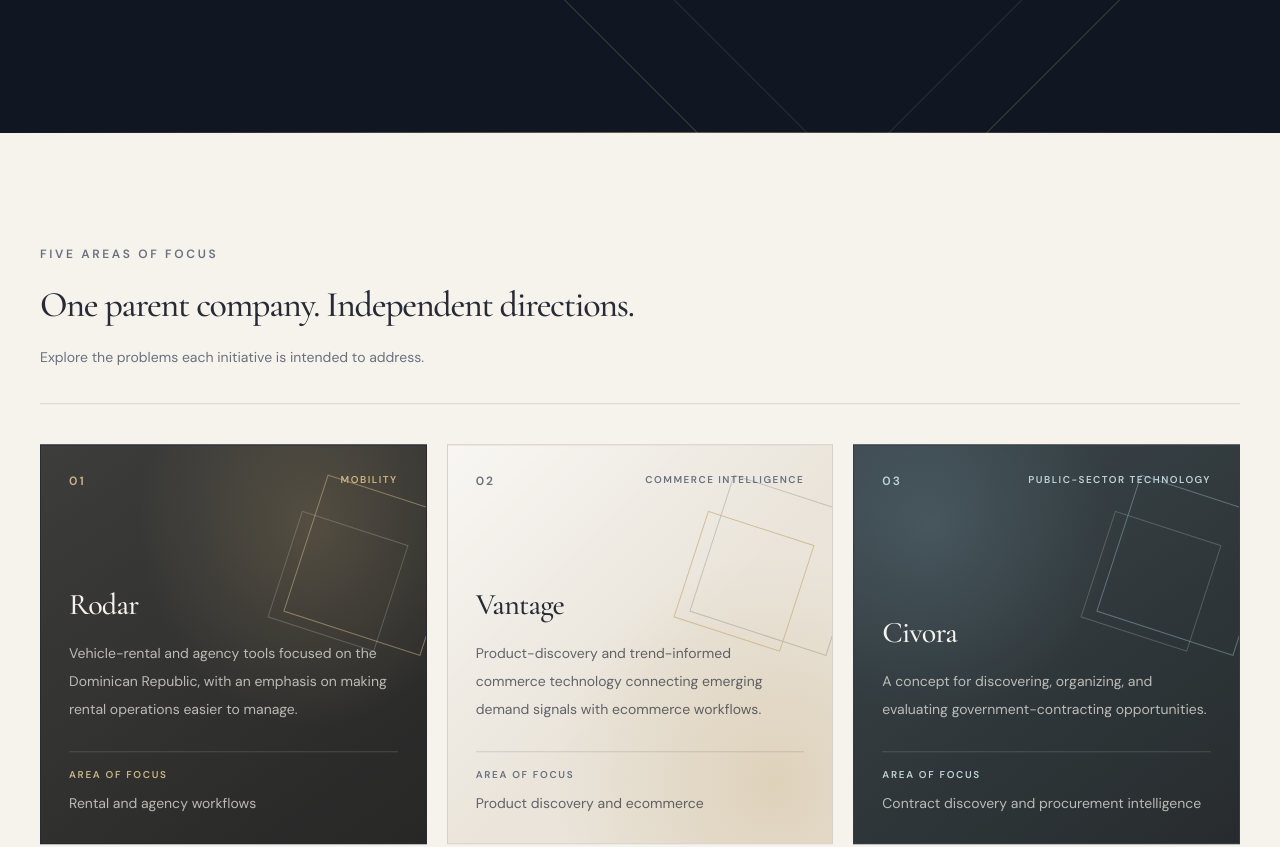
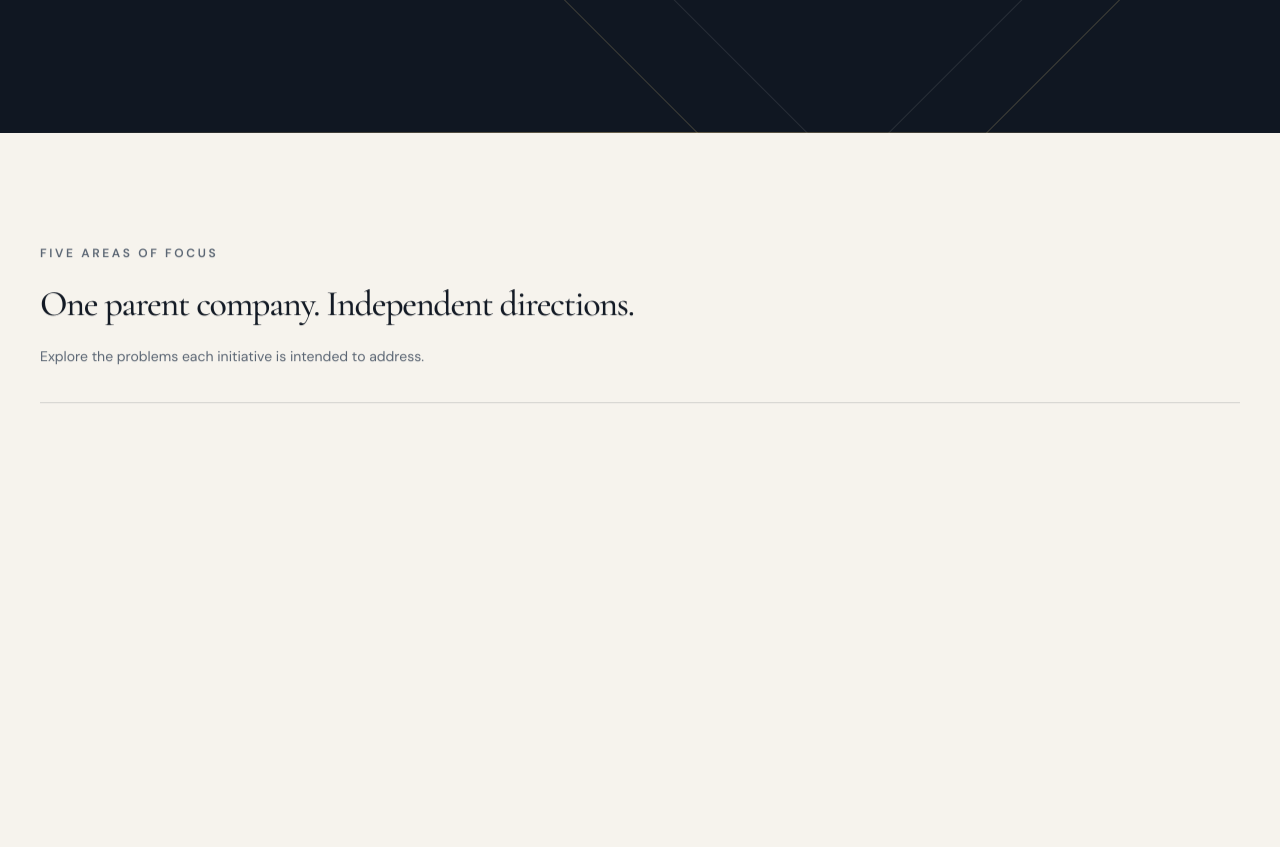
Before and after one commit to StarksDOOM/fulcastle-site, a Next.js app: page /ventures in a window 1280 px wide. Shown: the part 540-1387 px from the top of the page. Built offline with nearby package versions, Linux system fonts and the light colour scheme.

Commit message:
Smooth scroll-triggered section and card reveals

```diff
--- a/app/globals.css
+++ b/app/globals.css
@@ -143,12 +143,27 @@ article.group > div[aria-hidden="true"] {
   }
 }
 
-/* Progressive enhancement: reveal lower sections as they enter the viewport. */
+@keyframes fc-fade-in {
+  from { opacity: 0; }
+  to { opacity: 1; }
+}
+
+/*
+ * Scroll-linked reveals are deliberately restrained: sections rise a few pixels,
+ * portfolio cards fade independently, and no content is pinned or scroll-jacked.
+ * The hover transform remains free to control card lift.
+ */
 @supports (animation-timeline: view()) {
   main > section:not(:first-child) {
-    animation: fc-rise-in linear both;
+    animation: fc-rise-in 1ms cubic-bezier(0.2, 0.7, 0.2, 1) both;
     animation-timeline: view();
-    animation-range: entry 0% entry 18%;
+    animation-range: entry 0% entry 22%;
+  }
+
+  main > section:not(:first-child) article.group {
+    animation: fc-fade-in 1ms ease-out both;
+    animation-timeline: view();
+    animation-range: entry 0% entry 24%;
   }
 }
 
```
